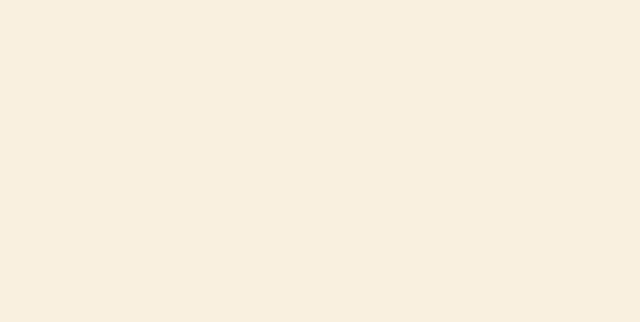
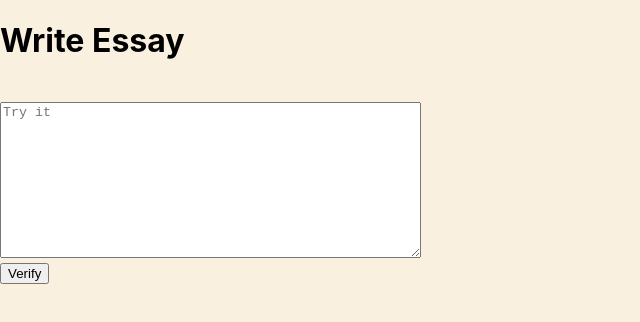
Before and after one commit to yadhukrishnasm/Cloudbag, a React (Create React App) app in the folder client/: page /gramma in a window 1280 px wide. Before the commit this address had no page. Shown: the top 322 px of the page, without its empty margins (0-640 px from the left). Built offline with nearby package versions, Linux system fonts and the light colour scheme.

Commit message:
grammer added

```diff
--- a/client/src/App.js
+++ b/client/src/App.js
@@ -2,6 +2,7 @@ import { BrowserRouter, Routes, Route } from 'react-router-dom';
 import LoginPage from './pages/loginPage';
 import HomePage from './pages/homePage';
 import RegisterPage from './pages/registerPage'
+import Cloudspell from './pages/cloudspell';
 
 function App() {
 
@@ -11,9 +12,10 @@ console.clear();
     <BrowserRouter>
 
       <Routes>
-        <Route path="/" element={<LoginPage />} />
-        <Route path="/main_homepage/:username" element={<HomePage />} />
-        <Route path="/register" element={<RegisterPage />} />
+        <Route path="/" element={ <LoginPage /> } />
+        <Route path="/main_homepage/:username" element={ <HomePage /> } />
+        <Route path="/register" element={ <RegisterPage /> } />
+        <Route path="/gramma" element = { <Cloudspell/> }></Route>
       </Routes>
     </BrowserRouter>
   );
--- a/client/src/components/navbar.js
+++ b/client/src/components/navbar.js
@@ -14,7 +14,7 @@ export const Navbar = ({username})=>{
         <div id="right">
             <span id='links'>
               <Link className ='link' to ="/ar">AR</Link>
-              <Link className ='link' to ="/Cloudspell">Cloudspell</Link>
+              <Link className ='link' to ="/gramma">Cloudspell</Link>
             </span>
             <span id='user'>
               <span id='username'>{username}</span>
--- a/client/src/modules/askai.js
+++ b/client/src/modules/askai.js
@@ -2,10 +2,35 @@ import React, { useState } from 'react';
 
 export default function Askai() {
   const [response, setResponse] = useState('');
-  const [link , setlink] = useState('')
+  const [link, setLink] = useState('');
+  const [isListening, setIsListening] = useState(false);
 
-  function sendQuestion() {
-    const question = document.getElementById('note').value;
+  const startListening = () => {
+    if ('SpeechRecognition' in window || 'webkitSpeechRecognition' in window) {
+      setIsListening(true);
+      const recognition =
+        new window.SpeechRecognition() || new window.webkitSpeechRecognition(); // Use the available constructor
+      recognition.lang = 'en-US';
+
+      recognition.onresult = (event) => {
+        const result = event.results[0][0].transcript;
+        document.getElementById('note').value = result;
+        sendQuestion(result);
+        recognition.stop();
+        setIsListening(false);
+      };
+
+      recognition.onend = () => {
+        setIsListening(false);
+      };
+
+      recognition.start();
+    } else {
+      alert('Speech recognition not supported in your browser.');
+    }
+  };
+
+  const sendQuestion = (question) => {
     console.log(question);
 
     fetch('http://localhost:5000/askai', {
@@ -13,17 +38,16 @@ export default function Askai() {
       headers: { 'Content-Type': 'application/json' },
       body: JSON.stringify({ ques: question })
     })
-      .then(response => response.json())
-      .then(data => {
+      .then((response) => response.json())
+      .then((data) => {
         console.log(data);
         setResponse(data.answer);
-        setlink(data.imagelink);
+        setLink(data.imagelink);
       })
-      .catch(error => {
+      .catch((error) => {
         console.error('Error during saving note:', error);
       });
-
-    }
+  };
 
   return (
     <div>
@@ -33,11 +57,14 @@ export default function Askai() {
         cols="30"
         rows="2"
       ></textarea>
-      <button id='ques-search' onClick={sendQuestion}>send</button>
+      <button id='ques-search' onClick={sendQuestion}>Send</button>
+      <button onClick={startListening} disabled={isListening}>
+        Start Audio Search
+      </button>
 
       <div className="container">
+        {link && <img src={link} alt="Response Image" />}
         <p className="response">{response}</p>
-        {link && <img src={link} alt="Response Image"  height={250} width={250}/>}
       </div>
     </div>
   );
--- /dev/null
+++ b/client/src/pages/cloudspell.js
@@ -0,0 +1,88 @@
+import React from 'react';
+
+export default function Cloudspell() {
+    function validate(event) {
+        event.preventDefault();
+
+        var paradata = document.getElementById('paragraph').value;
+
+        fetch('http://localhost:5000/grammacheck', {
+            method: 'POST',
+            headers: { 'Content-Type': 'application/json' },
+            body: JSON.stringify({ para: paradata })
+        }).then(response => response.json())
+            .then(data => {
+                const resultDiv = document.getElementById('results');
+                resultDiv.innerHTML = ' ';
+                const accuracy = document.getElementById('accuracy');
+                accuracy.innerHTML = " ";
+
+                if (Array.isArray(data)) {
+                    let numWord = data.length;
+                    let numErr = data.filter(each => each.word).length;
+                    let errCode = numWord - numErr;
+                    var percentageoferr = (errCode / numWord) * 100;
+
+                    const Accuracy = document.createElement('meter');
+                    Accuracy.value = errCode;
+                    Accuracy.max = numWord;
+                    document.getElementById("accuracy").innerHTML = percentageoferr.toFixed(1) + "% accuracy";
+                    accuracy.appendChild(Accuracy);
+
+                    const createCounter = () => {
+                        let count = 0;
+                        return () => {
+                            return ++count;
+                        };
+                    };
+                    const counter = createCounter();
+
+                    if (numErr > 0) {
+                        data.forEach(each => {
+                            let no = counter();
+
+                            const ul = document.createElement('ul');
+                            const p = document.createElement('p');
+                            const constainer = document.createElement('div');
+                            const wordLi = document.createElement('li');
+                            const messageLi = document.createElement('li');
+                            const sentenceLi = document.createElement('li');
+
+                            p.textContent = 'error : ' + no;
+                            messageLi.textContent = `Message: ${each.message}`;
+                            sentenceLi.textContent = `Sentence: ${each.sentence}`;
+                            wordLi.textContent = `Word: ${each.word}`;
+
+                            ul.append(messageLi);
+                            ul.append(sentenceLi);
+                            ul.append(wordLi);
+                            constainer.append(p);
+                            constainer.append(ul);
+                            p.style.marginBottom = '0px';
+                            resultDiv.appendChild(constainer);
+                        });
+                    } else {
+                        resultDiv.innerHTML = '<h5>No grammar errors found.</h5>';
+                    }
+                } else {
+                    console.error("Invalid response data format:", data);
+                }
+            })
+            .catch(error => {
+                console.log('Error checking grammar:', error);
+            });
+    }
+
+
+  return (
+    <div>
+      <h1>Write Essay</h1><br />
+      <textarea id="paragraph" name="para" placeholder="Try it" rows="10" cols="50" spellCheck="true"></textarea>
+      <div id="accur-div">
+        <div id="accuracy"></div>
+      </div>
+      <button id="verify" onClick={(e) => validate(e)}>Verify</button>
+      <div id="results"></div>
+    </div>
+  );
+}
```
Also changed, not shown: client/src/pages/cloudspell.css (added), 1 other file (tests, documents, lock files or other folders).
